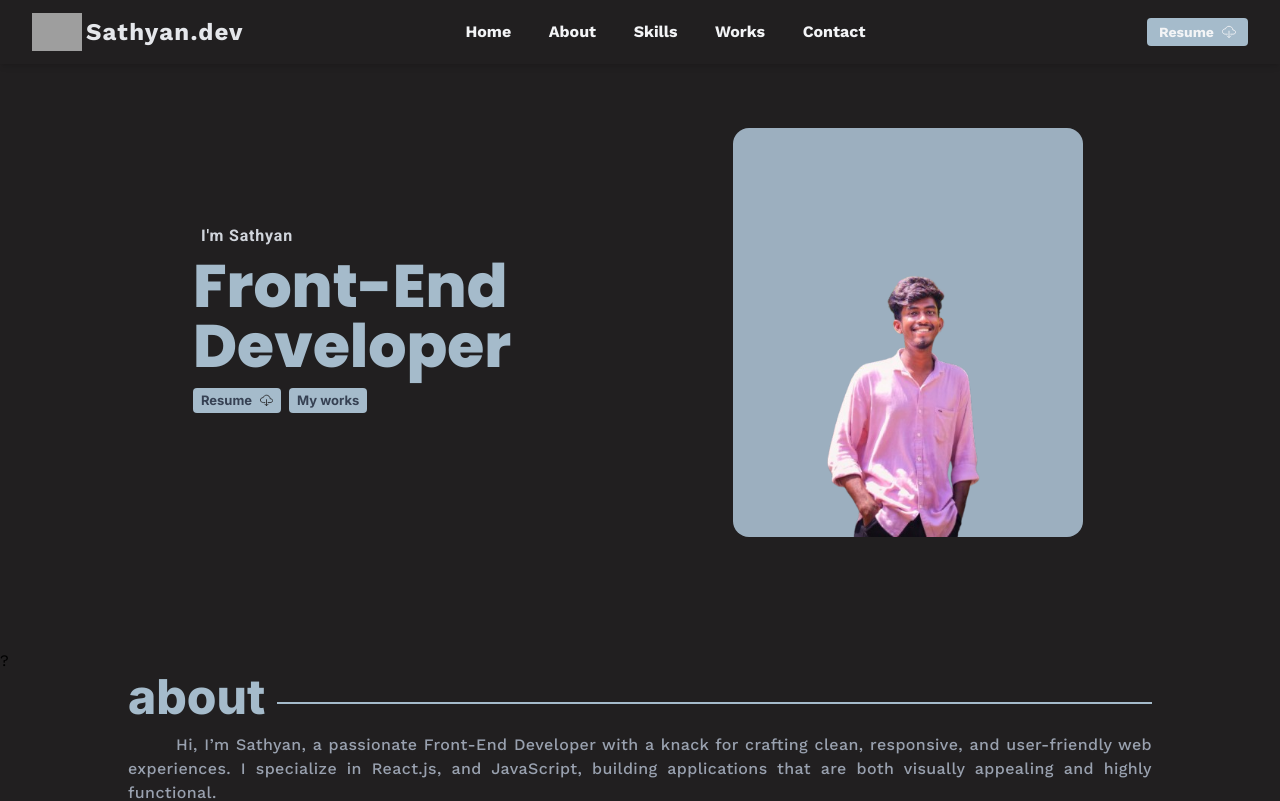
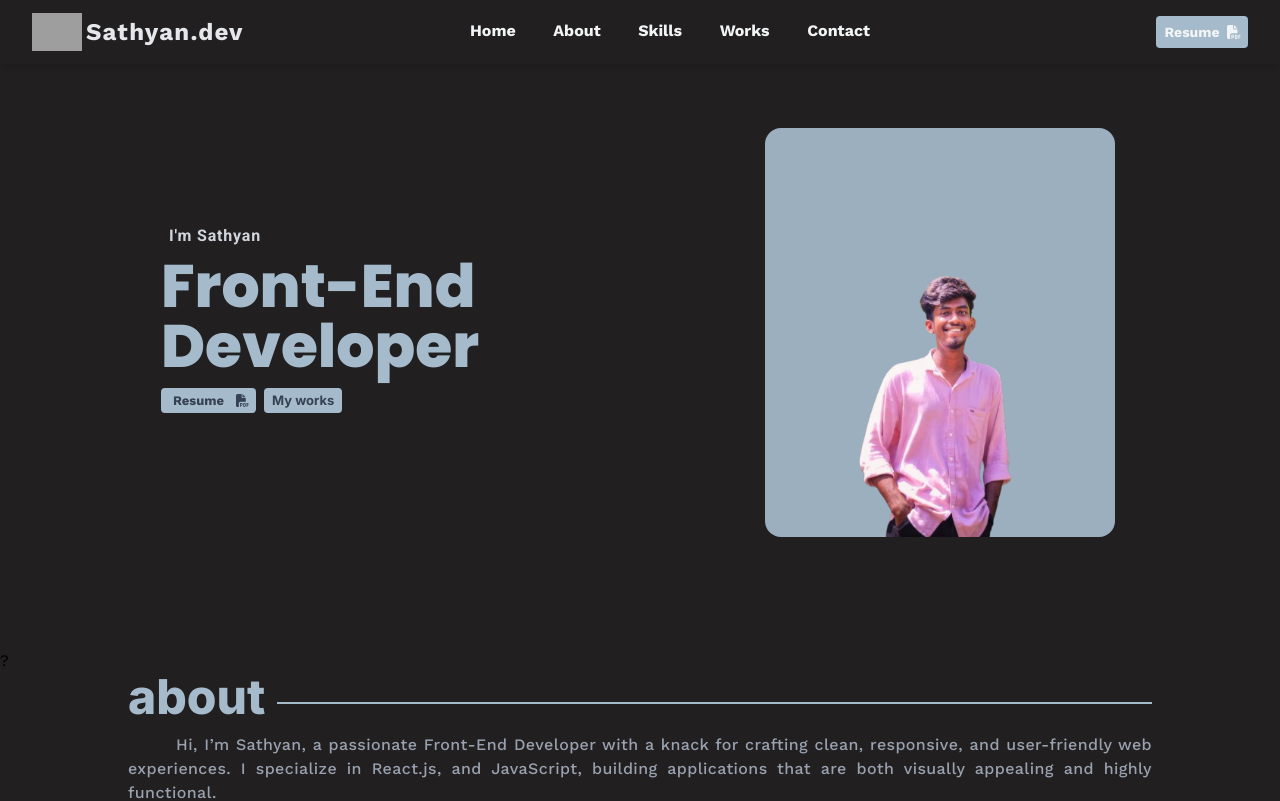
Before and after one commit to sathyan-a-wbd/sathyan-portfolio, a React (Vite) app: page / in a window 1280 px wide. Shown: the top 801 px of the page. Built offline with nearby package versions, Linux system fonts and the light colour scheme; grey boxes are pictures that could not be loaded.

Commit message:
Feat : Add Download Animations

```diff
--- a/src/App.jsx
+++ b/src/App.jsx
@@ -11,13 +11,17 @@ import Footer from "./components/Footer";
 
 function App() {
   const [downloadMsg, setDownloadMsg] = useState(false);
+  const [contactFocus, setContactFocus] = useState(false);
 
   setTimeout(() => {
     setDownloadMsg(false);
   }, 10000);
   return (
     <>
-      <NavBar setDownloadMsg={setDownloadMsg} />
+      <NavBar
+        setDownloadMsg={setDownloadMsg}
+        setContactFocus={setContactFocus}
+      />
 
       <Element name="hero">
         <Hero setDownloadMsg={setDownloadMsg} />?
@@ -60,7 +64,7 @@ function App() {
         <Works />
       </Element>
       <Element name="contact">
-        <Contact />
+        <Contact contactFocus={contactFocus} />
       </Element>
       <Footer />
     </>
--- a/src/components/Contact.jsx
+++ b/src/components/Contact.jsx
@@ -1,16 +1,21 @@
 import { Button, TextareaAutosize, TextField } from "@mui/material";
-import React, { useState } from "react";
+import React, { useRef, useState } from "react";
 import ContactImage from "../assets/Contact.png";
 import { FaLocationDot } from "react-icons/fa6";
 import { FaLinkedinIn } from "react-icons/fa";
 import emailjs from "@emailjs/browser";
 import { IoIosMail } from "react-icons/io";
 import { FaGithub } from "react-icons/fa";
-function Contact() {
+function Contact({ contactFocus }) {
   const [name, setName] = useState("");
   const [email, setEmail] = useState("");
   const [message, setMessage] = useState("");
   const [errors, setErrors] = useState({});
+  const inputRef = useRef(null);
+
+  if (contactFocus) {
+    inputRef.current.focus();
+  }
 
   // ✅ Validation Schema
   const validate = () => {
@@ -88,6 +93,7 @@ function Contact() {
                 placeholder="Enter Your Name"
                 type="text"
                 value={name}
+                ref={inputRef}
                 onChange={(e) => setName(e.target.value)}
                 className={`p-2 rounded-md border ${errors.name ? "border-red-500" : "border-gray-400"}`}
               />
--- a/src/components/Hero.jsx
+++ b/src/components/Hero.jsx
@@ -4,15 +4,20 @@ import { IoCloudDownload } from "react-icons/io5";
 import { IoCloudDownloadOutline } from "react-icons/io5";
 import { ReactTyped } from "react-typed";
 import profile from "../assets/ProjectScrennshots/sathyan.png";
+import { FaFile } from "react-icons/fa";
+import { FaFileDownload } from "react-icons/fa";
+import { FaFolderOpen } from "react-icons/fa";
+import { FaFilePdf, FaRegFilePdf, FaRegFolderOpen } from "react-icons/fa6";
+import { AiFillFolderAdd } from "react-icons/ai";
 
 // #211F20
 //text //#A5BBCB
 //#9CAFBF
 
 function Hero({ setDownloadMsg }) {
-  let [ishover, setIsHover] = useState(false);
   const sectionRef = useRef(null);
   const [animate, setAnimate] = useState(false);
+  const [isAnimate, setIsAnimate] = useState(false);
 
   useEffect(() => {
     const observer = new IntersectionObserver(
@@ -30,15 +35,20 @@ function Hero({ setDownloadMsg }) {
   }, []);
   const handleDownload = () => {
     setDownloadMsg(true);
-    const link = document.createElement("a");
-    link.href = "/Sathyan.pdf";
-    link.download = "Sathyan-Frontend-Developer.pdf";
-    link.click();
+    setIsAnimate(true);
+    setTimeout(() => {
+      const link = document.createElement("a");
+      link.href = "/Sathyan.pdf";
+      link.download = "Sathyan-Frontend-Developer.pdf";
+      link.click();
+      setIsAnimate(false);
+    }, 2000);
   };
+
   return (
     <section
       ref={sectionRef}
-      className="max-w-6xl my-18 mx-auto px-4 py-12 flex flex-col md:flex-row items-center md:items-start gap-6"
+      className="max-w-10xl my-18 mx-auto px-4 py-12 flex flex-col md:flex-row items-center md:items-start gap-6"
     >
       {/* left */}
       <div className="flex-1 py-24 flex items-center  justify-center text-center md:text-left">
@@ -56,17 +66,18 @@ function Hero({ setDownloadMsg }) {
           </h1>
           <div className="flex items-center gap-2 mt-3">
             <button
-              onMouseEnter={() => setIsHover(true)}
-              onMouseLeave={() => setIsHover(false)}
-              className="font-bold inter hover:bg-gray-400  duration-200  cursor-pointer text-gray-700 flex items-center justify-between text-xs md:text-[13px] rounded-sm bg-[#A5BBCB] px-2 py-1"
+              className="font-bold inter hover:bg-gray-400 relative duration-200  cursor-pointer text-gray-700 flex items-center justify-between text-xs md:text-[13px] rounded-sm bg-[#A5BBCB] pl-3 pr-8 py-1"
               onClick={handleDownload}
             >
-              Resume
-              {ishover ? (
-                <IoCloudDownload className="ml-2 text-[#211F20] duration-200" />
-              ) : (
-                <IoCloudDownloadOutline className="ml-2 text-[#211F20]  duration-200" />
-              )}
+              <div className="relative   flex items-center justify-center">
+                Resume
+                <FaFilePdf
+                  className={` ${isAnimate ? "animate-fileDrop z-1 " : ""}  absolute right-[-25px] `}
+                />
+                <FaFolderOpen
+                  className={` ${isAnimate ? "visible scale-130 z-20" : "hidden"} duration-75 ease-in-out absolute right-[-25px] `}
+                />
+              </div>
             </button>
             <Link to="works" offset={-80} smooth={true} duration={500}>
               <button className="font-bold inter hover:bg-gray-400 border-gray-100 duration-200 text-gray-700 cursor-pointer  flex items-center justify-between  rounded-sm bg-[#A5BBCB] px-2 py-1 text-xs md:text-[13px] ">
--- a/src/components/NavBar.jsx
+++ b/src/components/NavBar.jsx
@@ -3,19 +3,28 @@ import { IoCloudDownload } from "react-icons/io5";
 import { IoCloudDownloadOutline } from "react-icons/io5";
 import { Link } from "react-scroll";
 import { FaUserTie, FaCode, FaLaptopCode } from "react-icons/fa";
+import { FaFile } from "react-icons/fa";
+import { FaFileDownload } from "react-icons/fa";
+import { FaFolderOpen } from "react-icons/fa";
+import { FaFilePdf, FaRegFilePdf, FaRegFolderOpen } from "react-icons/fa6";
+import { AiFillFolderAdd } from "react-icons/ai";
 // #211F20
 //text //#A5BBCB
 //#9CAFBF
-function NavBar({ setDownloadMsg }) {
-  let [ishover, setIsHover] = useState(false);
+function NavBar({ setDownloadMsg, setContactFocus }) {
   const [isOpen, setIsOpen] = useState(false);
+  const [isAnimate, setIsAnimate] = useState(false);
 
   const handleDownload = () => {
     setDownloadMsg(true);
-    const link = document.createElement("a");
-    link.href = "/Sathyan.pdf";
-    link.download = "Sathyan-Frontend-Developer.pdf";
-    link.click();
+    setIsAnimate(true);
+    setTimeout(() => {
+      const link = document.createElement("a");
+      link.href = "/Sathyan.pdf";
+      link.download = "Sathyan-Frontend-Developer.pdf";
+      link.click();
+      setIsAnimate(false);
+    }, 2000);
   };
   const handleRemove = () => {
     setIsOpen(!isOpen);
@@ -41,7 +50,7 @@ function NavBar({ setDownloadMsg }) {
               smooth={true}
               duration={500}
               offset={-80}
-              className=" font-bold cursor-pointer hover:text-[#A5BBCB]"
+              className=" font-bold cursor-pointer hover:text-[#cde4f5] relative inline-block after:w-full after:block after:rounded-xl after:h-[3px] after:bg-[#A5BBCB] after:scale-x-0 hover:after:scale-x-100 after:transition-transform after:duration-300 after:origin-center "
             >
               Home
             </Link>
@@ -50,7 +59,7 @@ function NavBar({ setDownloadMsg }) {
               smooth={true}
               duration={500}
               offset={-80}
-              className=" font-bold cursor-pointer hover:text-[#A5BBCB]"
+              className=" font-bold cursor-pointer hover:text-[#cde4f5] relative inline-block after:w-full after:block after:rounded-xl after:h-[3px] after:bg-[#A5BBCB] after:scale-x-0 hover:after:scale-x-100 after:transition-transform after:duration-300 after:origin-center "
             >
               About
             </Link>
@@ -59,7 +68,7 @@ function NavBar({ setDownloadMsg }) {
               smooth={true}
               duration={500}
               offset={-80}
-              className=" font-bold cursor-pointer hover:text-[#A5BBCB]"
+              className=" font-bold cursor-pointer hover:text-[#cde4f5] relative inline-block after:w-full after:block after:rounded-xl after:h-[3px] after:bg-[#A5BBCB] after:scale-x-0 hover:after:scale-x-100 after:transition-transform after:duration-300 after:origin-center "
             >
               Skills
             </Link>
@@ -68,7 +77,7 @@ function NavBar({ setDownloadMsg }) {
               smooth={true}
               duration={500}
               offset={-80}
-              className=" font-bold cursor-pointer hover:text-[#A5BBCB]"
+              className=" font-bold cursor-pointer hover:text-[#cde4f5] relative inline-block after:w-full after:block after:rounded-xl after:h-[3px] after:bg-[#A5BBCB] after:scale-x-0 hover:after:scale-x-100 after:transition-transform after:duration-300 after:origin-center "
             >
               Works
             </Link>
@@ -76,24 +85,26 @@ function NavBar({ setDownloadMsg }) {
               to="contact"
               smooth={true}
               duration={500}
-              className=" font-bold cursor-pointer hover:text-[#A5BBCB]"
+              onClick={() => setContactFocus((prev) => !prev)}
+              className=" font-bold cursor-pointer hover:text-[#cde4f5] relative inline-block after:w-full after:block after:rounded-xl after:h-[3px] after:bg-[#A5BBCB] after:scale-x-0 hover:after:scale-x-100 after:transition-transform after:duration-300 after:origin-center "
             >
               Contact
             </Link>
           </ul>
           <div className="flex items-center gap-3">
             <button
-              onMouseEnter={() => setIsHover(true)}
-              onMouseLeave={() => setIsHover(false)}
-              className="font-bold duration-200  cursor-pointer text-gray-100 flex items-center justify-between  rounded-sm bg-[#A5BBCB] px-3 py-1 text-sm md:text-md"
+              className="font-bold duration-200 relative cursor-pointer text-gray-100 flex items-center justify-between  rounded-sm bg-[#A5BBCB] pl-3 pr-8 py-1 text-sm md:text-md gap-2"
               onClick={handleDownload}
             >
-              Resume
-              {ishover ? (
-                <IoCloudDownload className="ml-2 text-gray-100 duration-200" />
-              ) : (
-                <IoCloudDownloadOutline className="ml-2 text-gray-100  duration-200" />
-              )}
+              <div className="relative w-12 h-6 flex items-center justify-center">
+                Resume
+                <FaFilePdf
+                  className={` ${isAnimate ? "animate-fileDrop z-0 " : ""}  absolute right-[-25px] `}
+                />
+                <FaFolderOpen
+                  className={` ${isAnimate ? "visible scale-130 z-2" : "hidden"} duration-75 ease-in-out absolute right-[-25px] `}
+                />
+              </div>
             </button>
             <button
               className="md:hidden focus:outline-none cursor-pointer text-[#A5BBCB] hover:text-white"
```
Also changed, not shown: src/components/Works.jsx (+12 -12 lines), src/index.css (+40 -10 lines), src/input.css (deleted).
